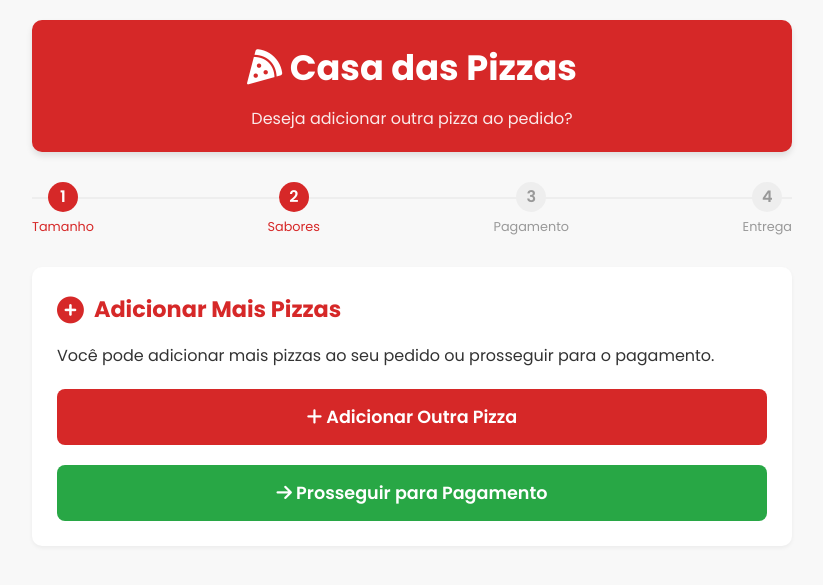
After one commit to AlessaLeit/piWebSenac, a Django app: page /confirmar-adicionar/ in a window 1280 px wide. The commit adds this page. Shown: the top 585 px of the page, without its empty margins (228-1051 px from the left). Run offline with Django 5.2, Linux system fonts and the light colour scheme.

Commit message:
mais de uma pizza

```diff
--- /dev/null
+++ b/PiWeb/pi/templates/pedido/confirmar_adicionar.html
@@ -0,0 +1,63 @@
+{% load static %}
+
+<!DOCTYPE html>
+<html lang="pt-BR">
+<head>
+    <meta charset="UTF-8">
+    <meta name="viewport" content="width=device-width, initial-scale=1.0">
+    <title>Confirmar Adicionar Pizza - Casa das Pizzas</title>
+    <link href="https://fonts.googleapis.com/css2?family=Poppins:wght@400;500;600;700&display=swap" rel="stylesheet">
+    <link rel="stylesheet" href="https://cdnjs.cloudflare.com/ajax/libs/font-awesome/6.0.0/css/all.min.css">
+    <link rel="stylesheet" href="{% static 'css/estilo.css' %}">
+</head>
+<body>
+    <div class="container">
+        <!-- Cabeçalho -->
+        <header class="header">
+            <h1><i class="fas fa-pizza-slice"></i> Casa das Pizzas</h1>
+            <p>Deseja adicionar outra pizza ao pedido?</p>
+        </header>
+
+        <!-- Progresso -->
+        <div class="progress-steps">
+            <div class="step active" id="step1">
+                <div class="step-number">1</div>
+                <div class="step-label">Tamanho</div>
+            </div>
+            <div class="step active" id="step2">
+                <div class="step-number">2</div>
+                <div class="step-label">Sabores</div>
+            </div>
+            <div class="step" id="step3">
+                <div class="step-number">3</div>
+                <div class="step-label">Pagamento</div>
+            </div>
+            <div class="step" id="step4">
+                <div class="step-number">4</div>
+                <div class="step-label">Entrega</div>
+            </div>
+        </div>
+
+        <!-- Seção de confirmação -->
+        <section class="secao-formulario">
+            <h2><i class="fas fa-plus-circle"></i> Adicionar Mais Pizzas</h2>
+            <p>Você pode adicionar mais pizzas ao seu pedido ou prosseguir para o pagamento.</p>
+
+            <div class="botoes-revisao">
+                <form method="post" style="display: inline;">
+                    {% csrf_token %}
+                    <button type="submit" name="action" value="add" class="botao botao-editar">
+                        <i class="fas fa-plus"></i> Adicionar Outra Pizza
+                    </button>
+                </form>
+                <form method="post" style="display: inline;">
+                    {% csrf_token %}
+                    <button type="submit" name="action" value="proceed" class="botao botao-salvar">
+                        <i class="fas fa-arrow-right"></i> Prosseguir para Pagamento
+                    </button>
+                </form>
+            </div>
+        </section>
+    </div>
+</body>
+</html>
--- a/PiWeb/pi/urls.py
+++ b/PiWeb/pi/urls.py
@@ -8,6 +8,7 @@ urlpatterns = [
     # pedido
     path('tamanho/', views.selecionar_tamanho, name='selecionar_tamanho'),
     path('sabores/', views.selecionar_sabores, name='selecionar_sabores'),
+    path('confirmar-adicionar/', views.confirmar_adicionar_pizza, name='confirmar_adicionar_pizza'),
     path('pagamento/', views.selecionar_pagamento, name='selecionar_pagamento'),
     path('endereco/', views.selecionar_endereco, name='selecionar_endereco'),
     path('revisao/', views.revisar_pedido, name='revisar_pedido'),
--- a/PiWeb/pi/views.py
+++ b/PiWeb/pi/views.py
@@ -1,11 +1,16 @@
 from django.shortcuts import render, redirect
 
 def selecionar_tamanho(request):
-    pedido = request.session.get('pedido', {})
-    editando = request.GET.get('editando') or request.POST.get('editando') == 'true'
-    pedido['tamanho'] = None
+    pizzas = request.session.get('pizzas', [])
+    pizza_index = request.GET.get('pizza_index')
+    if pizza_index is not None:
+        pizza_index = int(pizza_index)
+        current_pizza = pizzas[pizza_index] if pizza_index < len(pizzas) else {}
+    else:
+        current_pizza = request.session.get('current_pizza', {})
+        pizza_index = None  # New pizza
 
-    tamanho_selecionado = pedido.get('tamanho')
+    tamanho_selecionado = current_pizza.get('tamanho')
 
     if request.method == "POST":
         tamanho = request.POST.get('tamanho')
@@ -13,31 +18,37 @@ def selecionar_tamanho(request):
             return render(request, 'pedido/tamanho.html', {
                 'etapa': 'tamanho',
                 'erro': 'Por favor, selecione um tamanho.',
-                'pedido': pedido,
-                'editando': editando,
-                'tamanho_selecionado': tamanho_selecionado
+                'current_pizza': current_pizza,
+                'tamanho_selecionado': tamanho_selecionado,
+                'pizza_index': pizza_index
             })
 
-        pedido['tamanho'] = tamanho
-        request.session['pedido'] = pedido
+        current_pizza['tamanho'] = tamanho
+        if pizza_index is not None:
+            pizzas[pizza_index] = current_pizza
+        else:
+            request.session['current_pizza'] = current_pizza
+        request.session['pizzas'] = pizzas
 
-        if editando:
-            return redirect('pedido:revisar_pedido')
         return redirect('pedido:selecionar_sabores')
 
     return render(request, 'pedido/tamanho.html', {
         'etapa': 'tamanho',
-        'pedido': pedido,
-        'editando': editando,
-        'tamanho_selecionado': tamanho_selecionado
+        'current_pizza': current_pizza,
+        'tamanho_selecionado': tamanho_selecionado,
+        'pizza_index': pizza_index
     })
 
 def selecionar_sabores(request):
-    pedido = request.session.get('pedido', {})
-    editando = request.GET.get('editando') or request.POST.get('editando') == 'true'
-    pedido['sabores'] = None
+    pizzas = request.session.get('pizzas', [])
+    pizza_index = request.GET.get('pizza_index')
+    if pizza_index is not None:
+        pizza_index = int(pizza_index)
+        current_pizza = pizzas[pizza_index] if pizza_index < len(pizzas) else {}
+    else:
+        current_pizza = request.session.get('current_pizza', {})
 
-    sabores_selecionados = pedido.get('sabores', [])
+    sabores_selecionados = current_pizza.get('sabores', [])
 
     if request.method == "POST":
         sabores = request.POST.getlist('sabores')
@@ -45,31 +56,41 @@ def selecionar_sabores(request):
             return render(request, 'pedido/sabores.html', {
                 'etapa': 'sabores',
                 'erro': 'Selecione pelo menos um sabor.',
-                'pedido': pedido,
-                'editando': editando,
-                'sabores_selecionados': sabores_selecionados
+                'current_pizza': current_pizza,
+                'sabores_selecionados': sabores_selecionados,
+                'pizza_index': pizza_index
             })
 
-        pedido['sabores'] = sabores
-        request.session['pedido'] = pedido
+        current_pizza['sabores'] = sabores
+        if pizza_index is not None:
+            pizzas[pizza_index] = current_pizza
+        else:
+            pizzas.append(current_pizza)
+            request.session['current_pizza'] = {}  # Reset for next
+        request.session['pizzas'] = pizzas
 
-        if editando:
-            return redirect('pedido:revisar_pedido')
-        return redirect('pedido:selecionar_pagamento')
+        return redirect('pedido:confirmar_adicionar_pizza')
 
     return render(request, 'pedido/sabores.html', {
         'etapa': 'sabores',
-        'pedido': pedido,
-        'editando': editando,
-        'sabores_selecionados': sabores_selecionados
+        'current_pizza': current_pizza,
+        'sabores_selecionados': sabores_selecionados,
+        'pizza_index': pizza_index
     })
 
+def confirmar_adicionar_pizza(request):
+    if request.method == "POST":
+        action = request.POST.get('action')
+        if action == 'add':
+            return redirect('pedido:selecionar_tamanho')
+        elif action == 'proceed':
+            return redirect('pedido:selecionar_pagamento')
+    return render(request, 'pedido/confirmar_adicionar.html', {'etapa': 'confirmar'})
+
 def selecionar_pagamento(request):
-    pedido = request.session.get('pedido', {})
-    editando = request.GET.get('editando') or request.POST.get('editando') == 'true'
-    pedido['pagamento'] = None
-
-    pagamento_selecionado = pedido.get('pagamento')
+    pizzas = request.session.get('pizzas', [])
+    pagamento = request.session.get('pagamento')
+    endereco = request.session.get('endereco')
 
     if request.method == "POST":
         pagamento = request.POST.get('pagamento')
@@ -77,74 +98,85 @@ def selecionar_pagamento(request):
             return render(request, 'pedido/pagamento.html', {
                 'etapa': 'pagamento',
                 'erro': 'Selecione uma forma de pagamento.',
-                'pedido': pedido,
-                'editando': editando,
-                'pagamento_selecionado': pagamento_selecionado
+                'pagamento_selecionado': pagamento
             })
 
-        pedido['pagamento'] = pagamento
-        request.session['pedido'] = pedido
-
-        if editando:
-            return redirect('pedido:revisar_pedido')
+        request.session['pagamento'] = pagamento
         return redirect('pedido:selecionar_endereco')
 
     return render(request, 'pedido/pagamento.html', {
         'etapa': 'pagamento',
-        'pedido': pedido,
-        'editando': editando,
-        'pagamento_selecionado': pagamento_selecionado
+        'pagamento_selecionado': pagamento
     })
 
 def selecionar_endereco(request):
-    pedido = request.session.get('pedido', {})
-    editando = request.GET.get('editando') or request.POST.get('editando') == 'true'
-    endereco_selecionado = pedido.get('endereco')
-    pedido['endereco'] = ''
+    endereco = request.session.get('endereco', '')
+    if not endereco:
+        endereco = 'Retirar no balcão'
 
     if request.method == "POST":
         endereco = request.POST.get('endereco', '').strip()
         if not endereco:
             endereco = 'Retirar no balcão'
 
-        pedido['endereco'] = endereco
-        request.session['pedido'] = pedido
-
+        request.session['endereco'] = endereco
         return redirect('pedido:revisar_pedido')
 
     return render(request, 'pedido/endereco.html', {
         'etapa': 'endereco',
-        'pedido': pedido,
-        'editando': editando,
-        'endereco_selecionado': endereco_selecionado
+        'endereco_selecionado': endereco
     })
 
 def revisar_pedido(request):
-    pedido = request.session.get('pedido', {})
+    pizzas = request.session.get('pizzas', [])
+    pagamento = request.session.get('pagamento')
+    endereco = request.session.get('endereco')
 
-    # Se houver parâmetro de edição, remove o campo e redireciona
+    # Handle editing
+    pizza_index = request.GET.get('pizza_index')
     campo_editar = request.GET.get('editar')
-    if campo_editar in pedido:
-        del pedido[campo_editar]
-        request.session['pedido'] = pedido
+    if campo_editar:
+        if campo_editar in ['pagamento', 'endereco']:
+            if campo_editar == 'pagamento':
+                del request.session['pagamento']
+            elif campo_editar == 'endereco':
+                del request.session['endereco']
+            etapas = {
+                'pagamento': 'pedido:selecionar_pagamento',
+                'endereco': 'pedido:selecionar_endereco'
+            }
+            return redirect(etapas.get(campo_editar, 'pedido:revisar_pedido'))
+        elif pizza_index is not None:
+            pizza_index = int(pizza_index)
+            if campo_editar in ['tamanho', 'sabores']:
+                if campo_editar == 'tamanho':
+                    pizzas[pizza_index].pop('tamanho', None)
+                elif campo_editar == 'sabores':
+                    pizzas[pizza_index].pop('sabores', None)
+                request.session['pizzas'] = pizzas
+                etapas = {
+                    'tamanho': 'pedido:selecionar_tamanho',
+                    'sabores': 'pedido:selecionar_sabores'
+                }
+                return redirect(etapas[campo_editar] + f'?pizza_index={pizza_index}')
 
-        # Mapeia o campo para a view de seleção correspondente
-        etapas = {
-            'tamanho': 'pedido:selecionar_tamanho',
-            'sabores': 'pedido:selecionar_sabores',
-            'pagamento': 'pedido:selecionar_pagamento',
-            'endereco': 'pedido:selecionar_endereco'
-        }
-
-        return redirect(etapas.get(campo_editar, 'pedido:revisar_pedido'))
-
-    # Verifica se todas as etapas foram preenchidas
-    if not all(key in pedido for key in ('tamanho', 'sabores', 'pagamento', 'endereco')):
+    # Check if all required data is present
+    if not pizzas or not all(p.get('tamanho') and p.get('sabores') for p in pizzas) or not pagamento or not endereco:
         return redirect('pedido:selecionar_tamanho')
 
     if request.method == "POST":
         # Finaliza o pedido e limpa a sessão
         request.session.flush()
-        return render(request, 'pedido/finalizado.html', {'pedido': pedido, 'etapa': 'finalizado'})
+        return render(request, 'pedido/finalizado.html', {
+            'pizzas': pizzas,
+            'pagamento': pagamento,
+            'endereco': endereco,
+            'etapa': 'finalizado'
+        })
 
-    return render(request, 'pedido/revisao.html', {'pedido': pedido, 'etapa': 'revisao'})
+    return render(request, 'pedido/revisao.html', {
+        'pizzas': pizzas,
+        'pagamento': pagamento,
+        'endereco': endereco,
+        'etapa': 'revisao'
+    })
```
Also changed, not shown: PiWeb/pi/templates/pedido/finalizado.html (+18 -5 lines), PiWeb/pi/templates/pedido/revisao.html (+30 -28 lines), PiWeb/pi/templates/pedido/sabores.html (+6 -6 lines), PiWeb/pi/templates/pedido/tamanho.html (+4 -4 lines), PiWeb/db.sqlite3.
